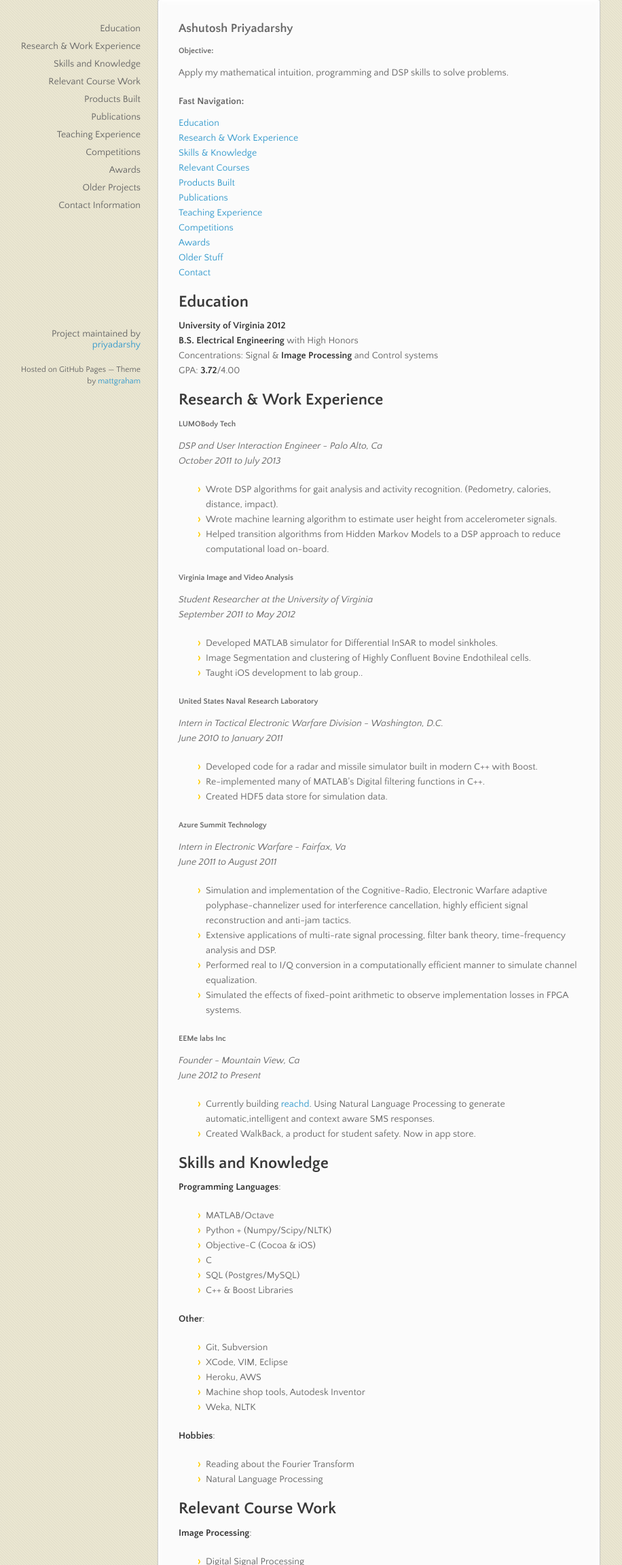
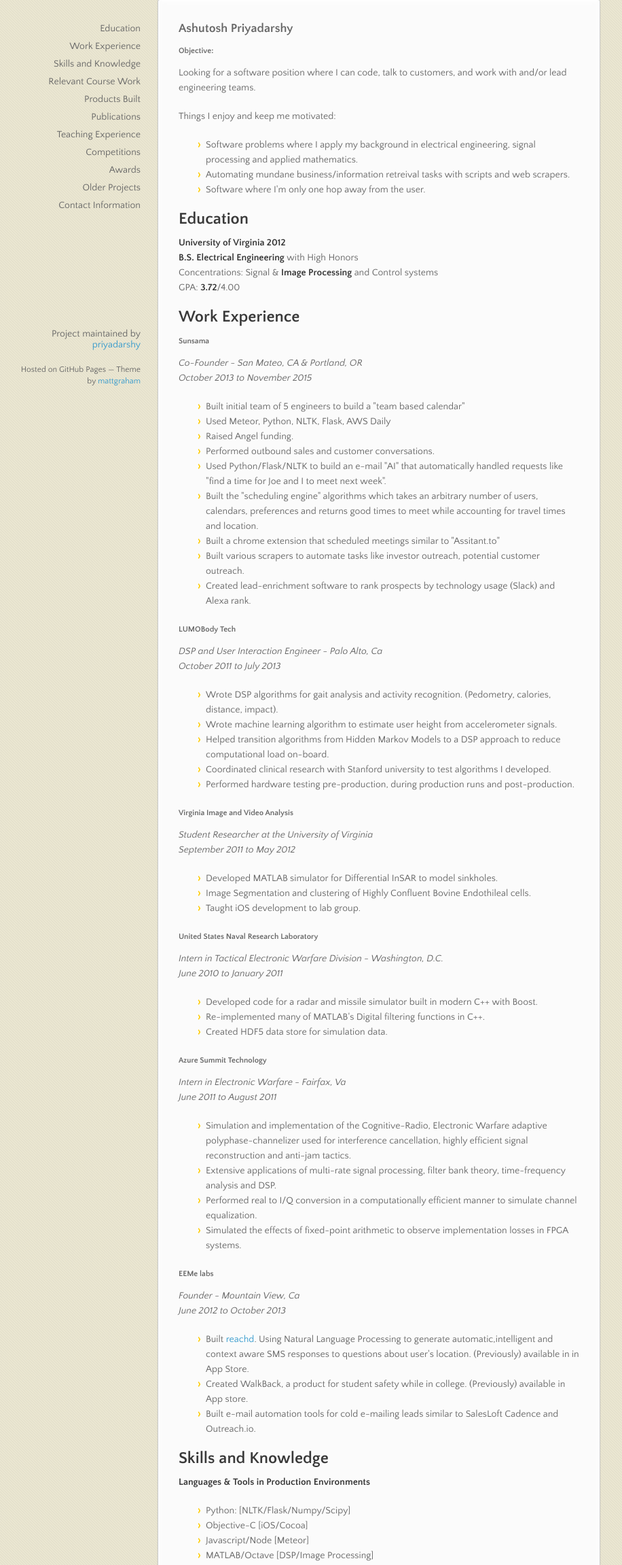
Before and after one commit to priyadarshy/resume, a plain HTML site: page index.html in a window 1280 px wide. Shown: the part 191-2493 px from the top of the page at 68% size, without its empty margins (83-999 px from the left). Drawn offline with nearby package versions, Linux system fonts and the light colour scheme.

Commit message:
Create gh-pages branch via GitHub

```diff
--- a/index.html
+++ b/index.html
@@ -45,22 +45,18 @@
 <h5>
 <a id="objective" class="anchor" href="#objective" aria-hidden="true"><span class="octicon octicon-link"></span></a>Objective:</h5>
 
-<p>Apply my mathematical intuition, programming and DSP skills to solve problems.</p>
+<p>Looking for a software position where I can code, talk to customers, and work
+with and/or lead engineering teams. </p>
 
-<h4>
-<a id="fast-navigation" class="anchor" href="#fast-navigation" aria-hidden="true"><span class="octicon octicon-link"></span></a>Fast Navigation:</h4>
+<p>Things I enjoy and keep me motivated:  </p>
 
-<p><a href="#education">Education</a><br>
-<a href="#researchwork">Research &amp; Work Experience</a><br>
-<a href="#skills">Skills &amp; Knowledge</a><br>
-<a href="#courses">Relevant Courses</a><br>
-<a href="#products">Products Built</a><br>
-<a href="#publications">Publications</a><br>
-<a href="#teaching">Teaching Experience</a><br>
-<a href="#competitions">Competitions</a><br>
-<a href="#awards">Awards</a><br>
-<a href="#old">Older Stuff</a><br>
-<a href="#contact">Contact</a></p>
+<ul>
+<li>Software problems where I  apply my background in electrical engineering, signal processing and applied mathematics.<br>
+</li>
+<li>Automating mundane business/information retreival tasks with scripts and web scrapers.<br>
+</li>
+<li>Software where I'm only one hop away from the user. </li>
+</ul>
 
 <p><a id="education"></a></p>
 
@@ -75,7 +71,28 @@ GPA: <strong>3.72</strong>/4.00</p>
 <p><a id="researchwork"></a></p>
 
 <h2>
-<a id="research--work-experience" class="anchor" href="#research--work-experience" aria-hidden="true"><span class="octicon octicon-link"></span></a>Research &amp; Work Experience</h2>
+<a id="work-experience" class="anchor" href="#work-experience" aria-hidden="true"><span class="octicon octicon-link"></span></a>Work Experience</h2>
+
+<h5>
+<a id="sunsama" class="anchor" href="#sunsama" aria-hidden="true"><span class="octicon octicon-link"></span></a>Sunsama</h5>
+
+<p><em>Co-Founder - San Mateo, CA &amp; Portland, OR</em><br>
+<em>October 2013 to November 2015</em></p>
+
+<ul>
+<li>Built initial team of 5 engineers to build a "team based calendar"</li>
+<li>Used Meteor, Python, NLTK, Flask, AWS Daily</li>
+<li>Raised Angel funding.</li>
+<li>Performed outbound sales and customer conversations. </li>
+<li>Used Python/Flask/NLTK to build an e-mail "AI" that automatically handled
+requests like "find a time for Joe and I to meet next week". </li>
+<li>Built the "scheduling engine" algorithms which takes an arbitrary number of users,
+calendars, preferences and returns good times to meet while accounting for
+travel times and location.</li>
+<li>Built a chrome extension that scheduled meetings similar to "Assitant.to"</li>
+<li>Built various scrapers to automate tasks like investor outreach, potential customer outreach. </li>
+<li>Created lead-enrichment software to rank prospects by technology usage (Slack) and Alexa rank. </li>
+</ul>
 
 <h5>
 <a id="lumobody-tech" class="anchor" href="#lumobody-tech" aria-hidden="true"><span class="octicon octicon-link"></span></a>LUMOBody Tech</h5>
@@ -86,7 +103,11 @@ GPA: <strong>3.72</strong>/4.00</p>
 <ul>
 <li>Wrote DSP algorithms for gait analysis and activity recognition. (Pedometry, calories, distance, impact). </li>
 <li>Wrote machine learning algorithm to estimate user height from accelerometer signals.</li>
-<li>Helped transition algorithms from Hidden Markov Models to a DSP approach to reduce computational load on-board. </li>
+<li>Helped transition algorithms from Hidden Markov Models to a DSP approach to reduce computational load on-board.</li>
+<li>Coordinated clinical research with Stanford university to test algorithms I
+developed. </li>
+<li>Performed hardware testing pre-production, during production runs and
+post-production. </li>
 </ul>
 
 <h5>
@@ -98,7 +119,7 @@ GPA: <strong>3.72</strong>/4.00</p>
 <ul>
 <li>Developed MATLAB simulator for Differential InSAR to model sinkholes.</li>
 <li>Image Segmentation and clustering of Highly Confluent Bovine Endothileal cells.</li>
-<li>Taught iOS development to lab group..</li>
+<li>Taught iOS development to lab group.</li>
 </ul>
 
 <h5>
@@ -128,14 +149,15 @@ interference cancellation, highly efficient signal reconstruction and anti-jam t
 </ul>
 
 <h5>
-<a id="eeme-labs-inc" class="anchor" href="#eeme-labs-inc" aria-hidden="true"><span class="octicon octicon-link"></span></a>EEMe labs Inc</h5>
+<a id="eeme-labs" class="anchor" href="#eeme-labs" aria-hidden="true"><span class="octicon octicon-link"></span></a>EEMe labs</h5>
 
 <p><em>Founder - Mountain View, Ca</em><br>
-<em>June 2012 to Present</em></p>
+<em>June 2012 to October 2013</em></p>
 
 <ul>
-<li>Currently building <a href="www.reachd.me">reachd</a>. Using Natural Language Processing to generate automatic,intelligent and context aware SMS responses. </li>
-<li>Created WalkBack, a product for student safety. Now in app store. </li>
+<li>Built <a href="www.reachd.me">reachd</a>. Using Natural Language Processing to generate automatic,intelligent and context aware SMS responses to questions about user's location. (Previously) available in in App Store.</li>
+<li>Created WalkBack, a product for student safety while in college. (Previously) available in App store.</li>
+<li>Built e-mail automation tools for cold e-mailing leads similar to SalesLoft Cadence and Outreach.io.</li>
 </ul>
 
 <p><a id="skills"></a></p>
@@ -143,31 +165,30 @@ interference cancellation, highly efficient signal reconstruction and anti-jam t
 <h2>
 <a id="skills-and-knowledge" class="anchor" href="#skills-and-knowledge" aria-hidden="true"><span class="octicon octicon-link"></span></a>Skills and Knowledge</h2>
 
-<p><strong>Programming Languages</strong>:</p>
+<p><strong>Languages &amp; Tools in Production Environments</strong></p>
 
 <ul>
-<li>MATLAB/Octave</li>
-<li>Python + (Numpy/Scipy/NLTK)</li>
-<li>Objective-C (Cocoa &amp; iOS)</li>
-<li>C</li>
-<li>SQL (Postgres/MySQL)</li>
-<li>C++ &amp; Boost Libraries</li>
+<li>Python: [NLTK/Flask/Numpy/Scipy]</li>
+<li>Objective-C [iOS/Cocoa]</li>
+<li>Javascript/Node [Meteor]</li>
+<li>MATLAB/Octave [DSP/Image Processing]</li>
+<li>MongoDB</li>
+<li>RegEx</li>
+<li>C [Microcontroller]</li>
+<li>SQL [Postgres/MySQL/Teradata-Aster]</li>
+<li>C++ [Boost Libraries]</li>
+<li>Git &amp; Subversion</li>
+<li>XCode, VIM, Eclipse</li>
+<li>Heroku</li>
+<li>AWS [ElasticBeanStalk/S3/EC2]</li>
 </ul>
 
-<p><strong>Other</strong>:</p>
+<p><strong>Language &amp; Tools for Fun</strong>:</p>
 
 <ul>
-<li>Git, Subversion</li>
-<li>XCode, VIM, Eclipse</li>
-<li>Heroku, AWS</li>
-<li>Machine shop tools, Autodesk Inventor</li>
-<li>Weka, NLTK</li>
-</ul>
-
-<p><strong>Hobbies</strong>:</p>
-
-<ul>
-<li>Reading about the Fourier Transform</li>
+<li>Haskell, Julia, R</li>
+<li>Arduino</li>
+<li>Wekaform</li>
 <li>Natural Language Processing</li>
 </ul>
 
@@ -213,6 +234,10 @@ interference cancellation, highly efficient signal reconstruction and anti-jam t
 <a id="products-built" class="anchor" href="#products-built" aria-hidden="true"><span class="octicon octicon-link"></span></a>Products Built</h2>
 
 <ul>
+<li>
+<strong><a href="https://sunsama.com">Sunsama</a></strong>: Founder, led team of 5 engineers. Built
+original versions and various MVPs including an e-mail based assistant that
+auto-scheduled events. </li>
 <li>
 <strong><a href="www.walkback.me">WalkBack</a></strong>: Mobile-app for student safety. <a href="https://itunes.apple.com/us/app/walkback/id625953084?mt=8">App Store</a><br>
 </li>
@@ -356,18 +381,17 @@ interference cancellation, highly efficient signal reconstruction and anti-jam t
 
 <p><strong>Analog:</strong></p>
 
-<p>545 San Antonio Rd.<br>
-Mountain View, Ca 94040<br>
-(703)-725-9158  </p>
+<p>2315 NE Couch St.
+Portland, OR 97232
+(703)-725-9158<br>
+skype: ashutosh.priyadarshy</p>
 
 <p><strong>Digital:</strong>
 <a href="mailto:root@ashuto.sh">root@ashuto.sh</a>
-<a href="http://www.ashuto.sh">Homepage</a>
-<a href="http://www.linkedin.com/in/ashutoshpriyadarshy/">LinkedIn</a>
-<a href="http://www.twitter.com/thepriyadarshy">Twitter</a>
-<a href="http://www.github.com/thepriyadarshy">GitHub</a>
-<a href="http://www.facebook.com/thepriyadarshy">Facebook</a>
-<a href="priyadarshy">Skype</a></p>
+<a href="www.linkedin.com/in/ashutoshpriyadarshy/">LinkedIn</a>
+<a href="www.twitter.com/thepriyadarshy">Twitter</a>
+<a href="www.github.com/thepriyadarshy">GitHub</a>
+<a href="www.facebook.com/thepriyadarshy">Facebook</a></p>
       </section>
       <footer>
         <p>Project maintained by <a href="https://github.com/priyadarshy">priyadarshy</a></p>
```
Also changed, not shown: params.json (+1 -1 lines).
